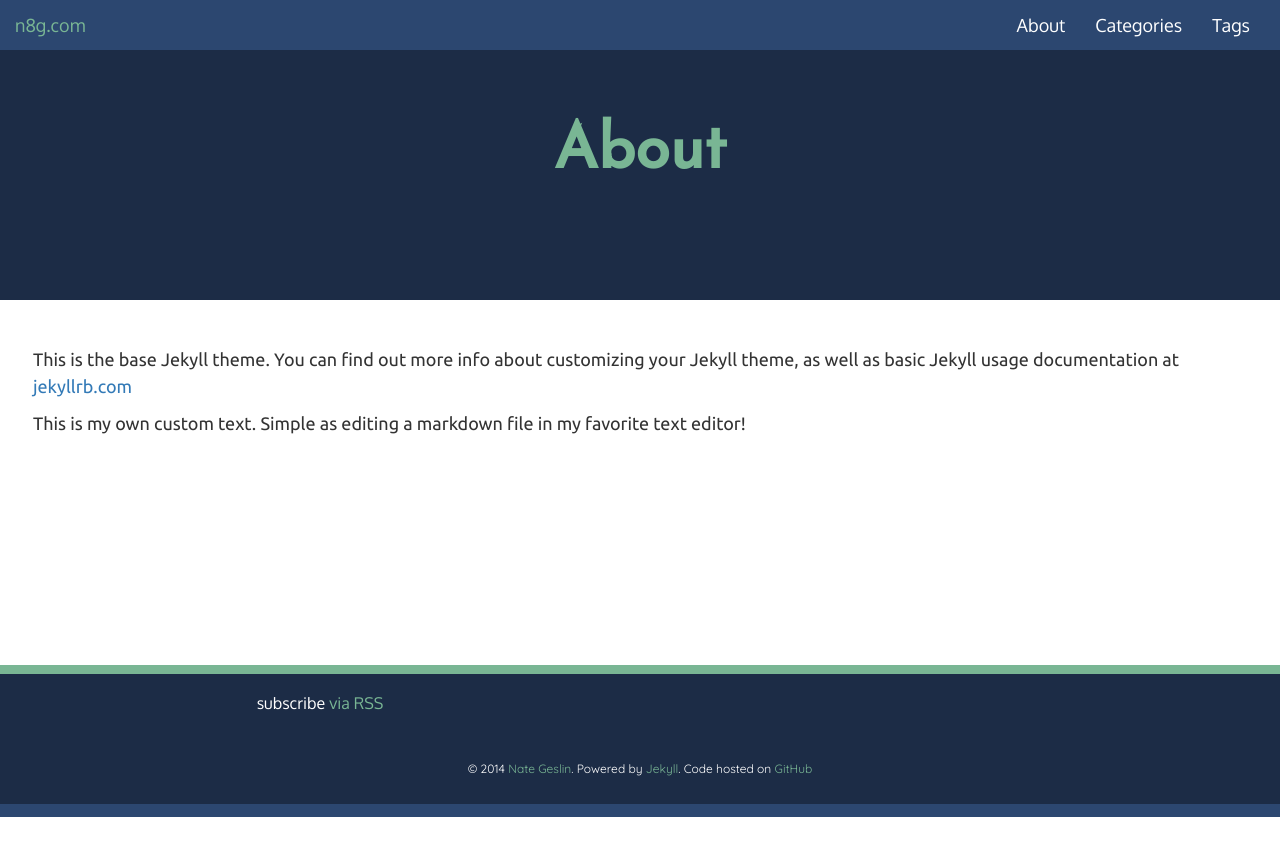
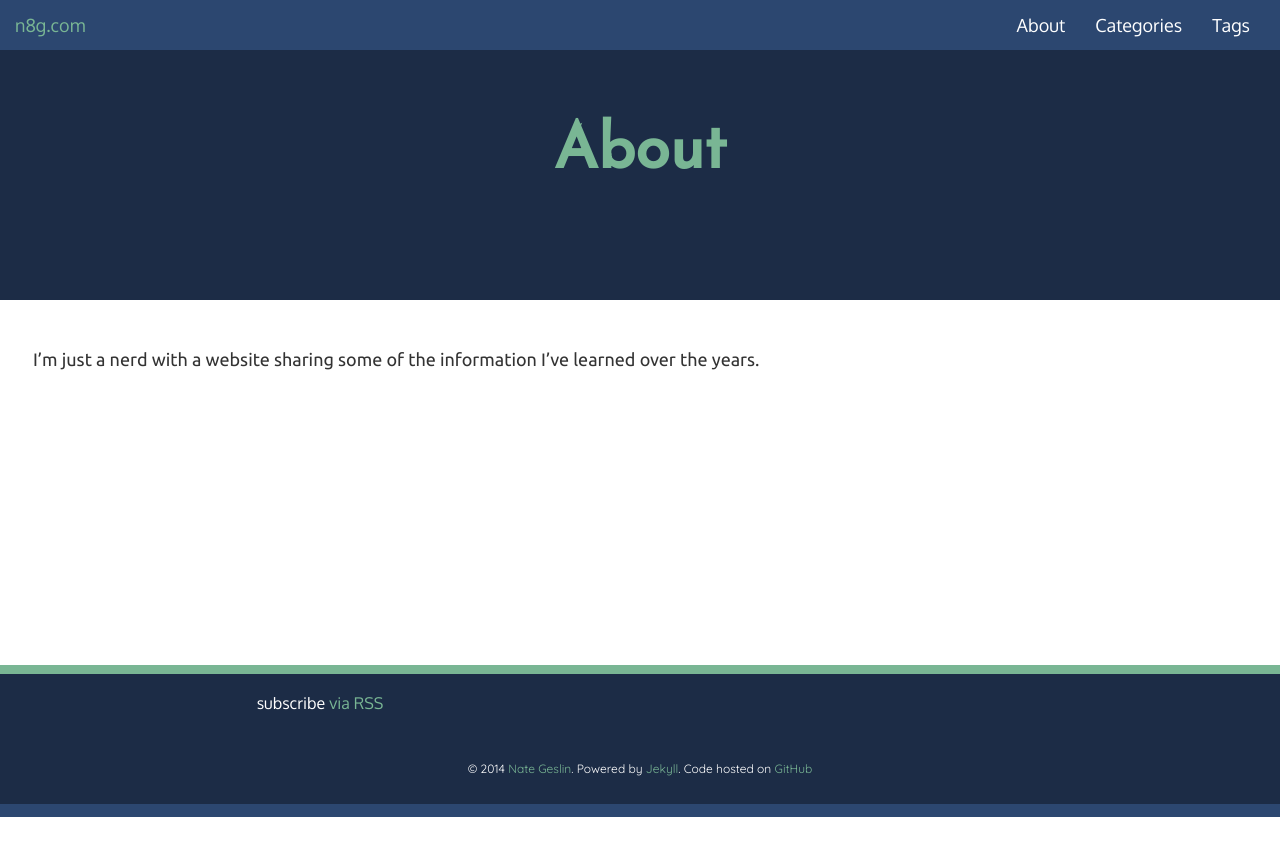
Before and after one commit to n8rzz/jekyllsandbox, a Jekyll site: the page built from about.md, in a window 1280 px wide. Shown: the top 856 px of the page. Built offline with Jekyll 4.4.1, drawn with Linux system fonts in a browser that asks for light colours; nearby versions of some CDN libraries; Markdown is read by kramdown in place of the engine named in the settings.

Commit message:
updated .gitignore

```diff
--- a/about.md
+++ b/about.md
@@ -4,6 +4,4 @@ title: About
 permalink: /about/
 ---
 
-This is the base Jekyll theme. You can find out more info about customizing your Jekyll theme, as well as basic Jekyll usage documentation at [jekyllrb.com](http://jekyllrb.com/)
-
-This is my own custom text.  Simple as editing a markdown file in my favorite text editor!
+I'm just a nerd with a website sharing some of the information I've learned over the years.
```
